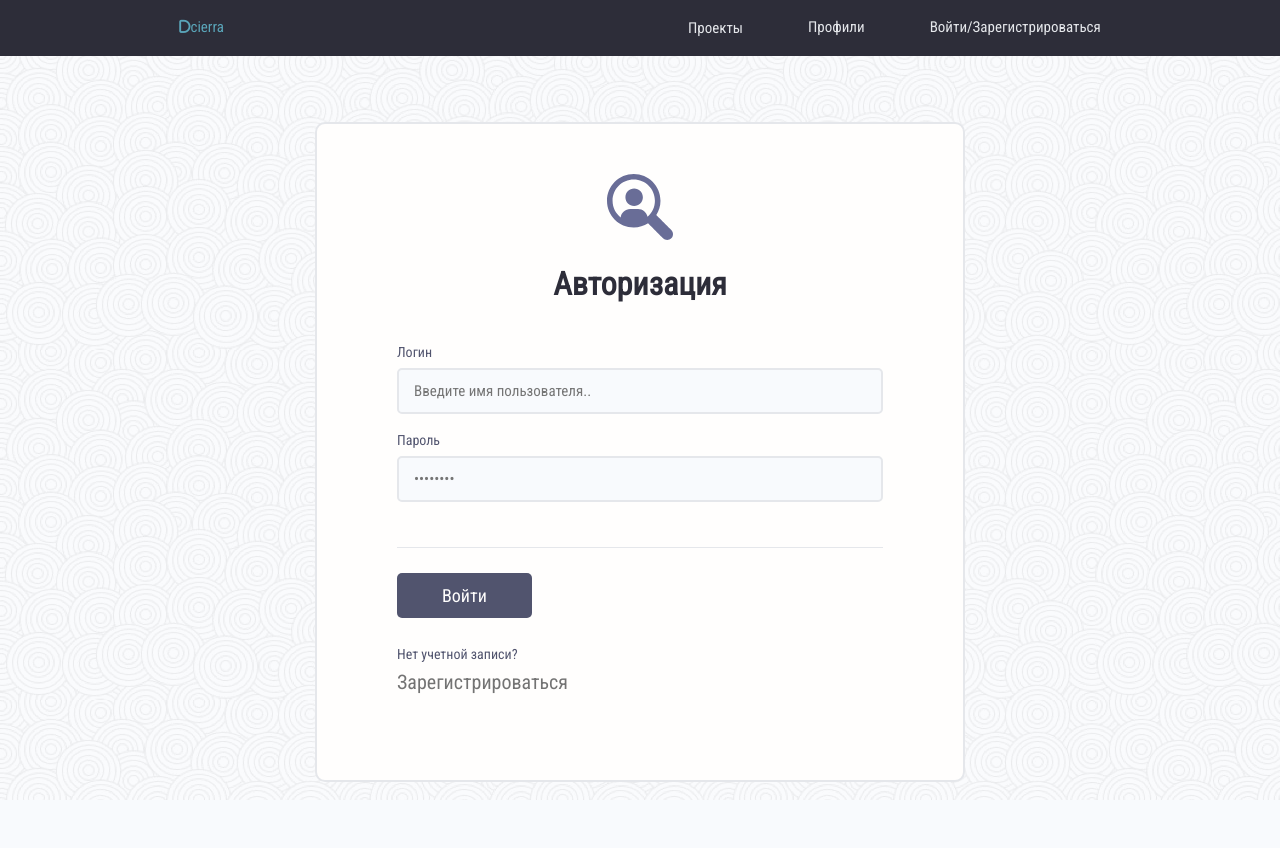
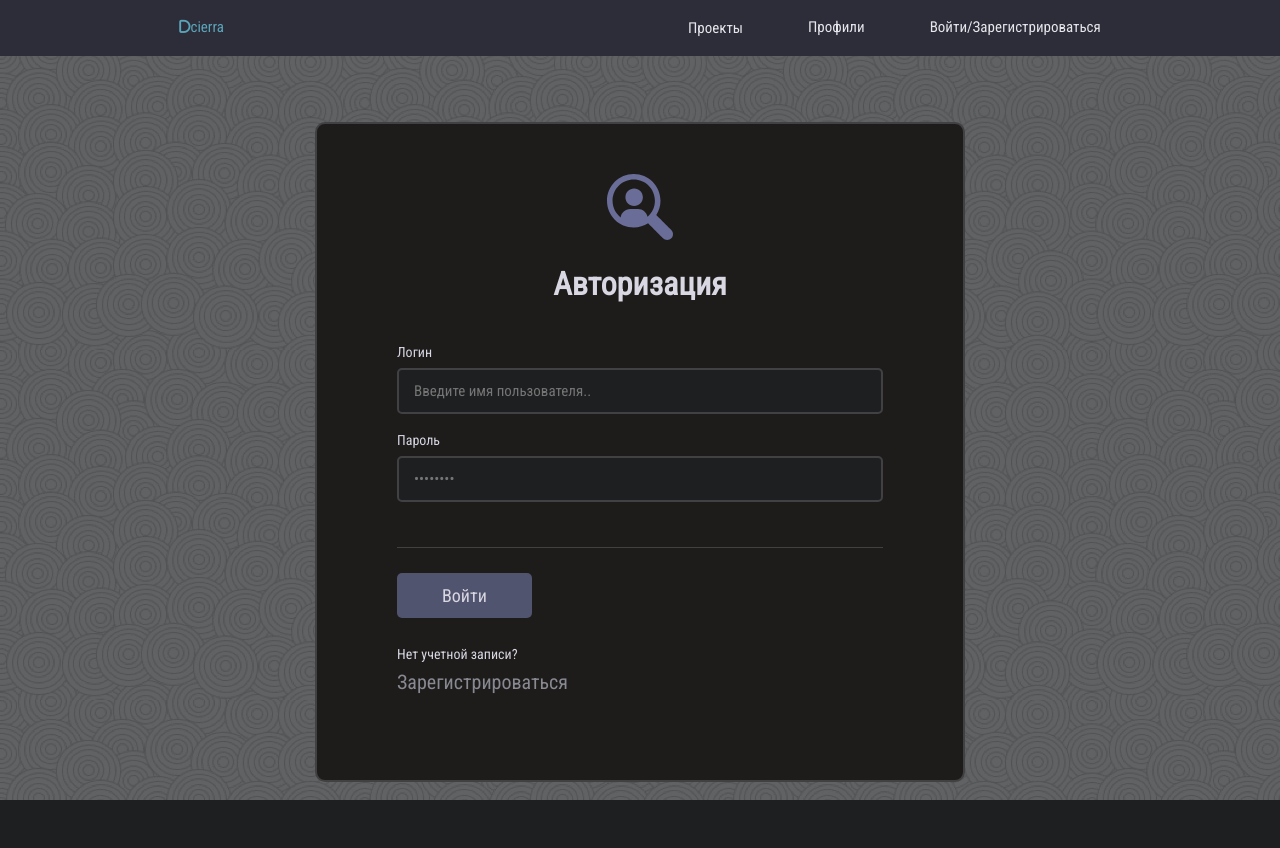
Before and after one commit to dcierra/dcierra-project, a Django app: page /login/ in a window 1280 px wide. Run offline with Django 4.2, Linux system fonts and the light colour scheme; some libraries are stand-ins or nearby versions.

Commit message:
change theme to dark

```diff
--- a/static/styles/app.css
+++ b/static/styles/app.css
@@ -7,7 +7,7 @@
 }
 
 .card {
-  border: 2px solid var(--color-light);
+  border: 2px solid var(--color-form-border);
 }
 
 img {
@@ -716,7 +722,7 @@
 }
 
 .auth__header h3 {
-  color: var(--color-sub);
+  color: var(--color-search);
   font-weight: 700;
   margin-top: 1rem;
 }
@@ -735,7 +741,7 @@
 .auth .auth__alternative p {
   font-size: 1.4rem;
   font-weight: 500;
-  color: var(--color-sub-light);
+  color: var(--color-search);
 }
 
 .auth .auth__actions {
--- a/static/uikit/styles/modules/_base.css
+++ b/static/uikit/styles/modules/_base.css
@@ -34,6 +34,6 @@
   font-weight: 400;
   font-size: 1.5rem;
   color: var(--color-text);
-  background-color: var(--color-bg);
+  background-color: var(--color-bg-dark);
   min-height: 100vh;
 }
--- a/static/uikit/styles/modules/_button.css
+++ b/static/uikit/styles/modules/_button.css
@@ -2,9 +2,9 @@
   display: inline-block;
   position: relative;
   cursor: pointer;
-  background-color: var(--color-light);
+  background-color: var(--color-btn);
   font-weight: var(--font-medium);
-  color: var(--color-sub);
+  color: var(--color-search);
   text-decoration: none;
   padding: 1rem 2rem;
   border-radius: 0.5rem;
@@ -50,12 +50,12 @@
 
 .btn--sub {
   background-color: var(--color-sub);
-  color: var(--color-white);
+  color: var(--color-search);
 }
 
 .btn.btn--sub--outline {
   background-color: transparent;
-  color: var(--color-sub);
+  color: var(--color-search);
   border: 2px solid var(--color-sub);
 }
 
--- a/static/uikit/styles/modules/_card.css
+++ b/static/uikit/styles/modules/_card.css
@@ -1,7 +1,7 @@
 .card {
   border-radius: 1rem;
-  background-color: var(--color-white);
-  border: 1.5px solid var(--color-light);
+  background-color: var(--color-bg-card);
+  border: 1.5px solid var(--color-form-border);
   width: auto;
   height: auto;
   margin-top: 0.5rem;
@@ -25,7 +25,7 @@
 .card__header {
   padding-top: 1.5rem;
   padding-bottom: 1.5rem;
-  border-bottom: 1.5px solid var(--color-light);
+  border-bottom: 1.5px solid var(--color-form-border);
 }
 
 .card__headerTitle {
@@ -39,7 +39,7 @@
 }
 
 .card.card--dark {
-  background-color: var(--color-light);
+  background-color: var(--color-bg-card-dark);
 }
 
 .card.card--dark .card__header {
--- a/static/uikit/styles/modules/_form.css
+++ b/static/uikit/styles/modules/_form.css
@@ -45,9 +45,9 @@
   width: 100%;
   padding: 1.2rem 1.5rem;
   border-radius: 0.5rem;
-  border: 2px solid var(--color-light);
+  border: 2px solid var(--color-form-border);
   transition: all 0.3s ease-in-out;
-  background-color: var(--color-bg);
+  background-color: var(--color-form);
 }
 
 input.input[type='text']:focus,
@@ -63,6 +63,7 @@
 textarea.input:active {
   outline: none;
   border: 2px solid var(--color-main);
+  background-color: var(--color-bg-card-dark);
 }
 
 .form__field--radio,
--- a/static/uikit/styles/modules/_tag-input.css
+++ b/static/uikit/styles/modules/_tag-input.css
@@ -1,7 +1,7 @@
 .input-tags {
   width: 100%;
   border-radius: 0.5rem;
-  border: 2px solid var(--color-light);
+  border: 2px solid var(--color-search);
   padding: 0.6rem 0.8rem;
   display: flex;
   flex-wrap: wrap;
@@ -10,7 +10,7 @@
 }
 
 .input-tags:focus-within {
-  border: 2px solid var(--color-main);
+  border: 2px solid var(--color-form-border);
 }
 
 .input-tags input {
@@ -40,6 +40,6 @@
 }
 
 .input-tag-item i {
-  color: var(--color-white);
+  color: var(--color-search);
   cursor: pointer;
 }
--- a/static/uikit/styles/modules/_tag.css
+++ b/static/uikit/styles/modules/_tag.css
@@ -1,7 +1,7 @@
 .tag {
   display: inline-flex;
   align-items: center;
-  background-color: var(--color-sub);
+  background-color: var(--color-tag);
   height: -webkit-fit-content;
   height: -moz-fit-content;
   height: fit-content;
@@ -20,15 +20,15 @@
 }
 
 .tag > small {
-  color: var(--color-white);
+  color: var(--color-search);
 }
 
 .tag--outline > small {
-  color: var(--color-sub);
+  color: var(--color-search);
 }
 
 .tag--outline {
-  border: 2px solid var(--color-sub);
+  border: 2px solid var(--color-form-border);
   background-color: transparent;
   padding: 0.4rem 1rem;
 }
@@ -39,15 +39,15 @@
 
 .tag--main,
 .tag--main > small {
-  background: var(--color-main-light);
-  color: var(--color-main);
+  background: var(--color-tag);
+  color: var(--color-search);
   font-weight: 500;
 }
 
 .tag--sub,
 .tag--sub > small {
-  background: var(--color-sub-lighter);
-  color: var(--color-sub-light);
+  background: var(--color-tag);
+  color: var(--color-search);
   font-weight: 500;
 }
 
--- a/static/uikit/styles/modules/_variables.css
+++ b/static/uikit/styles/modules/_variables.css
@@ -4,7 +4,7 @@
   --color-sub: #3f4156;
   --color-sub-light: #51546e;
   --color-sub-lighter: #ededfd;
-  --color-text: #737373;
+  --color-text: #898991;
   --color-gray: #8b8b8b;
   --color-light: #e5e7eb;
   --color-light-gray: #767676;
@@ -15,6 +15,17 @@
   --color-success-bg: #def8e8;
   --color-error: #fc4b0b;
   --color-error-bg: #fff2ee;
+  /* dark theme */
+  --color-bg-dark: #1E1F21;
+  --color-bg-search: #262733;
+  --color-search: #d8d7e2;
+  --color-form: #1E1F21;
+  --color-form-border: #414143;
+  --color-bg-card: #1D1C1B;
+  --color-bg-card-dark: #2f3135;
+  --color-btn: #2B2D30;
+  --color-tag: #16262b;
+
   --font-monospace: 'Fira Code', 'Courier New', courier, monospace;
   --font-base: 'Roboto Condensed', sans-serif;
   --font-regular: 300;
```
Also changed, not shown: other parts of static/styles/app.css (+36 -31 lines), weather_app/templates/weather_app/weather_home_page.html (+7 -5 lines), 8 other files.
